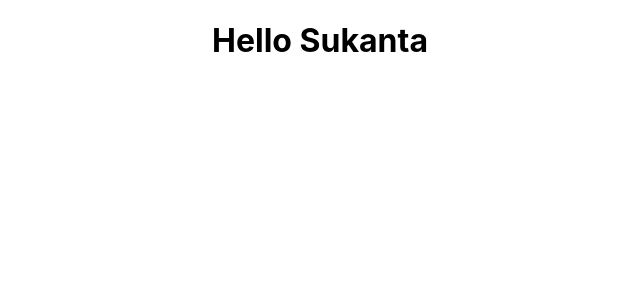
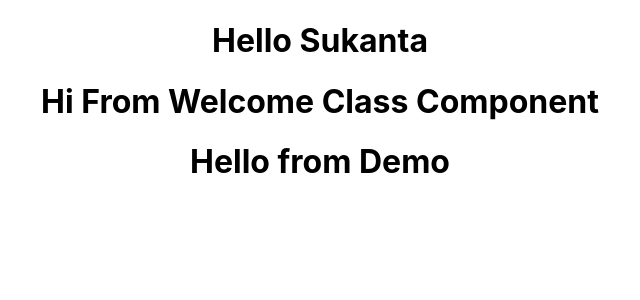
Before and after one commit to sukanta7660/react-er-kutinati, a React (Create React App) app: page / in a window 1280 px wide. Shown: the top 300 px of the page, without its empty margins (320-960 px from the left). Built offline with nearby package versions, Linux system fonts and the light colour scheme.

Commit message:
JSX clear understand

```diff
--- a/src/App.js
+++ b/src/App.js
@@ -1,11 +1,15 @@
 import './App.css';
 
 import Greet from './components/Greet';
+import Welcome from "./components/Welcome";
+import Hello from "./components/Hello";
 
 function App() {
   return (
     <div className="App">
       <Greet />
+        <Welcome />
+        <Hello />
     </div>
   );
 }
--- /dev/null
+++ b/src/components/Hello.js
@@ -0,0 +1,18 @@
+import React from "react";
+
+const Hello = () => {
+    // return (
+    //     <div className='demoClass'>
+    //         <h1>Hello from Hello</h1>
+    //     </div>
+    // );
+
+    return React.createElement(
+        'div',
+        {id: 'sukanta-app', className:'sukanta-class'},
+        React.createElement('h1', null, 'Hello from Demo')
+
+    )
+}
+
+export default Hello
--- a/src/components/Welcome.js
+++ b/src/components/Welcome.js
@@ -1,3 +1,9 @@
-import React from "react";
+import React, {Component} from "react";
 
-import ReactDOM from "react-dom/client";
+class Welcome extends Component {
+    render() {
+        return <h1>Hi From Welcome Class Component</h1>;
+    }
+}
+
+export default Welcome
```
